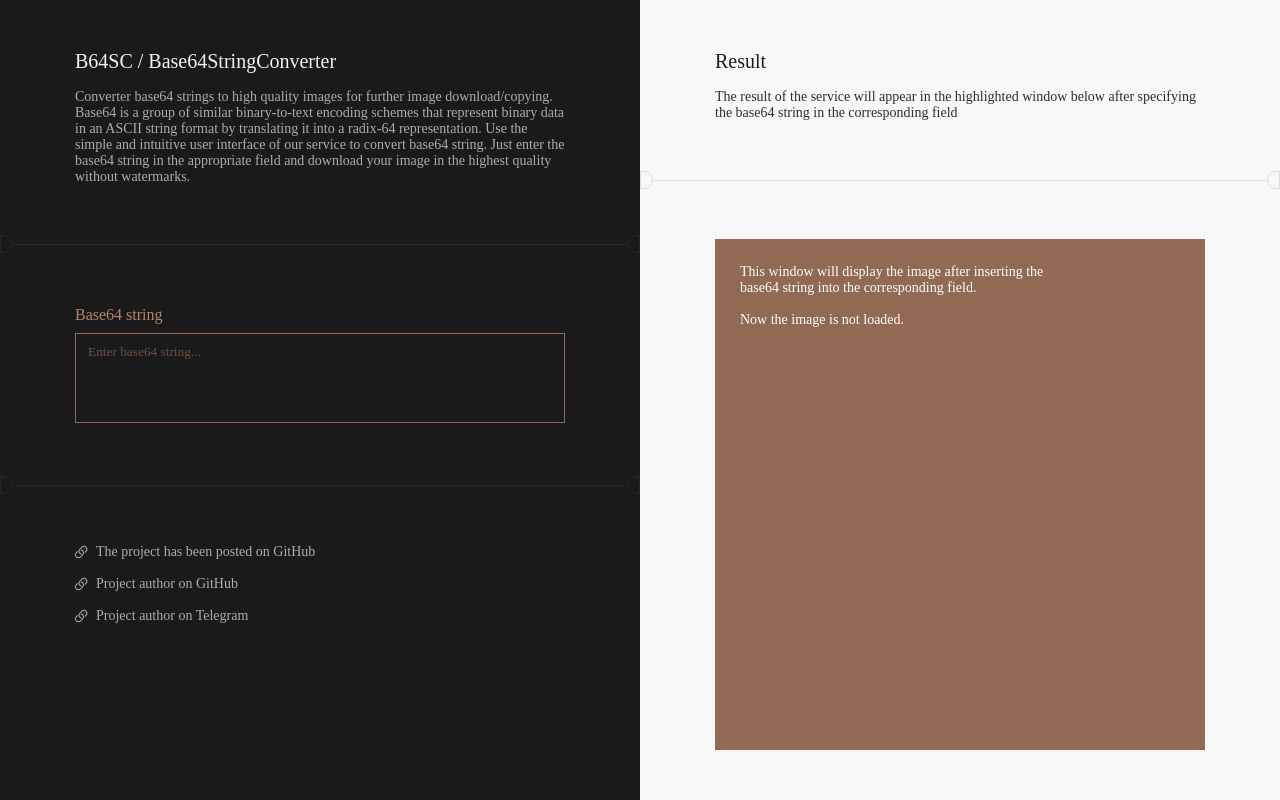
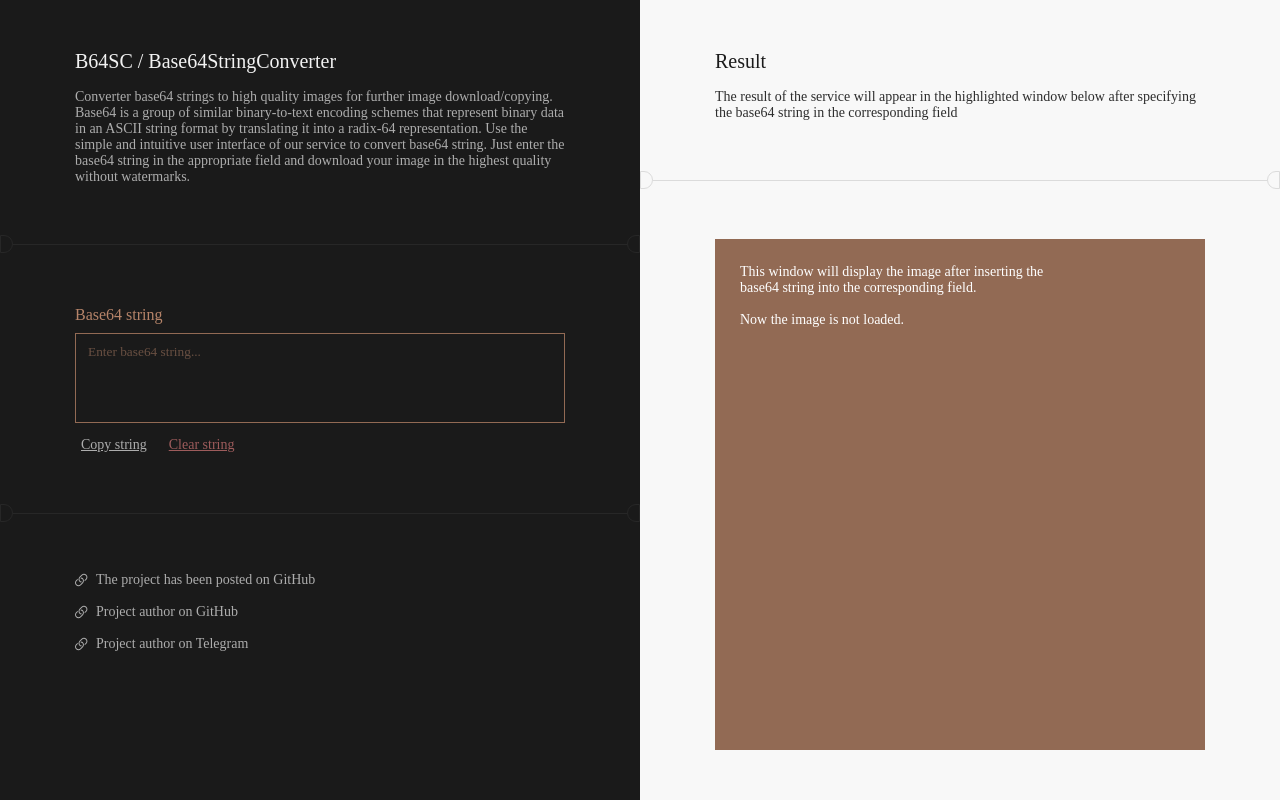
Before and after one commit to hschhhwwwo0o/b64sc, a Nuxt app in the folder app/nuxt-b64sc/: page / in a window 1280 px wide. Built offline with nearby package versions, Linux system fonts and the light colour scheme.

Commit message:
Close fc

```diff
--- a/app/nuxt-b64sc/components/form/TextButton.vue
+++ b/app/nuxt-b64sc/components/form/TextButton.vue
@@ -17,9 +17,7 @@ export default {
       },
     },
   },
-  emits: {
-    click: null,
-  },
+  emits: ["click"],
   computed: {
     textColorClass() {
       if (this.color === "white") {
--- a/app/nuxt-b64sc/modules-compositions/Base64Converter/controllers/index.ts
+++ b/app/nuxt-b64sc/modules-compositions/Base64Converter/controllers/index.ts
@@ -37,5 +37,15 @@ export const useBase64StringStore = defineStore("base64String", {
       const htmlImageController = new HTMLImageController("base64-image");
       await htmlImageController.copyImage();
     },
+
+    /** @requirement UF/CLEAR-INPUT-BASE64 */
+    clearBase64String() {
+      this.base64String = "";
+    },
+
+    /** @requirement UF/COPY-INPUT-BASE64 */
+    async copyBase64String() {
+      await navigator.clipboard.writeText(this.base64String);
+    },
   },
 });
--- a/app/nuxt-b64sc/modules-compositions/Base64Converter/index.ts
+++ b/app/nuxt-b64sc/modules-compositions/Base64Converter/index.ts
@@ -2,9 +2,6 @@
 import Base64Preview from "./view/Base64Preview.vue";
 import Base64TextareaInput from "./view/Base64TextareaInput.vue";
 import FinalImageControls from "./view/FinalImageControls.vue";
-
-/** Utils */
-import { _clear } from "./utils/_clear";
 
 const Base64ConverterModuleComposition = {
   view: {
@@ -12,10 +9,6 @@ const Base64ConverterModuleComposition = {
     Base64TextareaInput,
     FinalImageControls,
   },
-  utils: {
-    /** @requirement UF/CLEAR-INPUT-BASE64 */
-    clear: _clear,
-  },
 };
 
 export { Base64ConverterModuleComposition };
--- a/app/nuxt-b64sc/modules-compositions/Base64Converter/utils/_clear.ts
+++ /dev/null
@@ -1,2 +0,0 @@
-/** @requirement UF/CLEAR-INPUT-BASE64 */
-export function _clear(): void {}
--- a/app/nuxt-b64sc/modules-compositions/Base64Converter/view/Base64TextareaInput.vue
+++ b/app/nuxt-b64sc/modules-compositions/Base64Converter/view/Base64TextareaInput.vue
@@ -10,6 +10,14 @@
       :value="base64String"
       @change="(newValue) => changeBase64String(newValue)"
     />
+    <div class="actions">
+      <!-- @requirement UF/COPY-INPUT-BASE64 -->
+      <form-text-button @click="copyBase64String">Copy string</form-text-button>
+      <!-- @requirement UF/CLEAR-INPUT-BASE64 -->
+      <form-text-button :color="'danger'" @click="() => clearBase64String()">
+        Clear string
+      </form-text-button>
+    </div>
   </div>
 </template>
 
@@ -30,6 +38,27 @@ export default {
     changeBase64String(newValue: string): void {
       this.base64StringStore.changeBase64String(newValue);
     },
+    /**
+     * @requirement UF/CLEAR-INPUT-BASE64
+     */
+    clearBase64String() {
+      this.base64StringStore.clearBase64String();
+    },
+    /**
+     * @requirement UF/COPY-INPUT-BASE64
+     */
+    copyBase64String() {
+      this.base64StringStore.copyBase64String();
+    },
   },
 };
 </script>
+
+<style lang="scss" scoped>
+.actions {
+  display: flex;
+  flex-direction: row;
+  gap: 10px;
+  margin-top: 10px;
+}
+</style>
```
Also changed, not shown: 1 other file (tests, documents, lock files or other folders).
